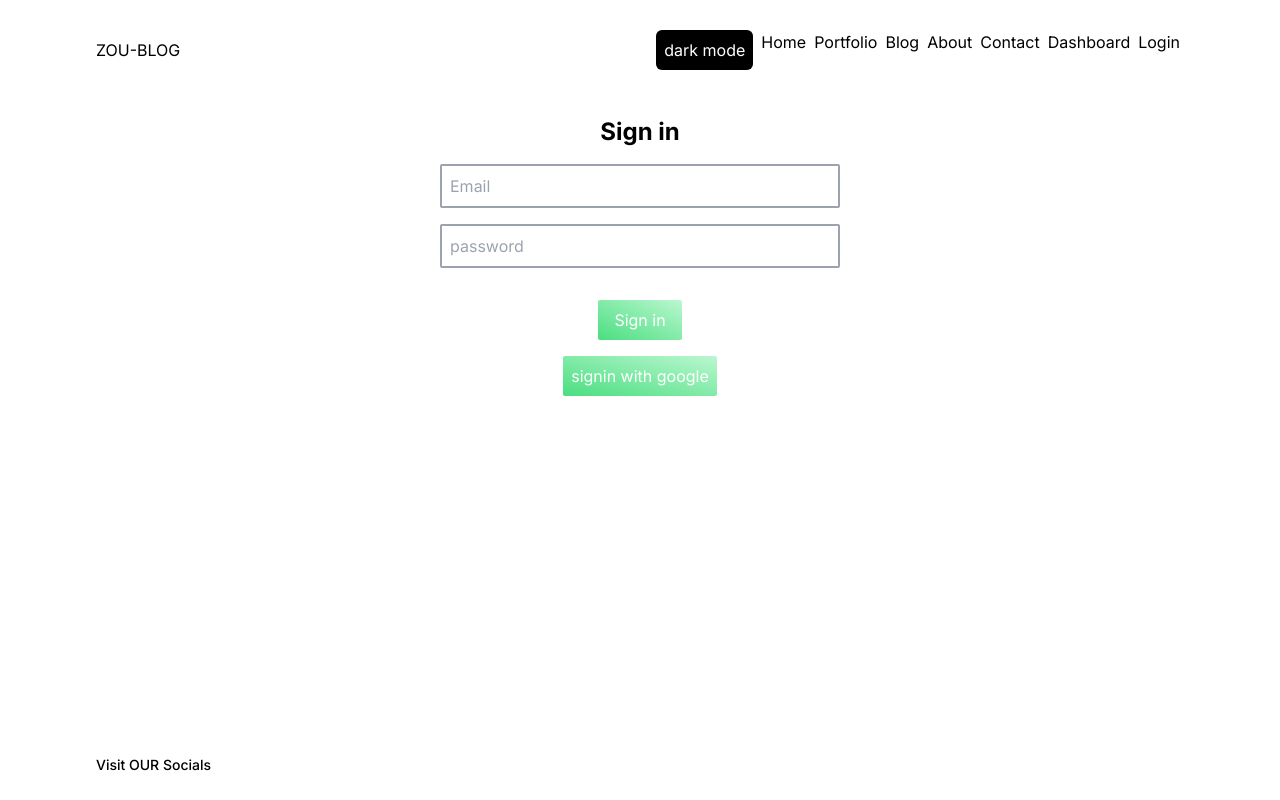
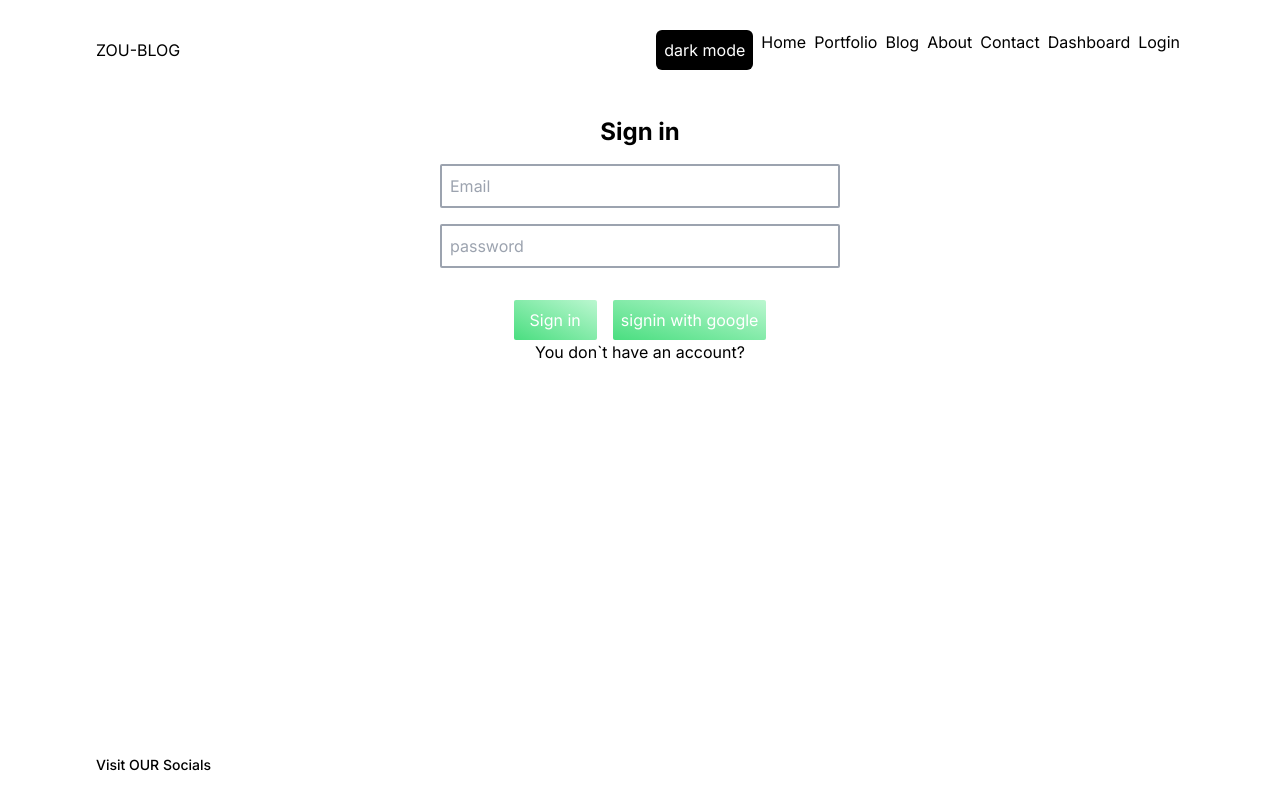
Before and after one commit to zoubaierChraiet/Blog-app, a Next.js app: page /dashboard/login in a window 1280 px wide. Built offline with nearby package versions, Linux system fonts and the light colour scheme; no server answers.

Commit message:
fixed build error

```diff
--- a/src/app/api/auth/[...nextauth]/route.ts
+++ b/src/app/api/auth/[...nextauth]/route.ts
@@ -4,7 +4,7 @@ import NextAuth from "next-auth";
 import GoogleProvider from "next-auth/providers/google";
 import CredentialProvider from "next-auth/providers/credentials";
 
-export const authOptions = {
+const handler = NextAuth({
   providers: [
     GoogleProvider({
       clientId: process.env.GOOGLE_CLIENT_ID as string,
@@ -32,8 +32,6 @@ export const authOptions = {
     }),
   ],
   pages: { error: "/dashboard", signIn: "/dashboard" },
-};
-
-const handler = NextAuth(authOptions);
+});
 
 export { handler as GET, handler as POST };
--- a/src/app/api/auth/register/route.ts
+++ b/src/app/api/auth/register/route.ts
@@ -4,10 +4,12 @@ import { NextRequest, NextResponse } from "next/server";
 
 export const POST = async (request: NextRequest) => {
   const { email, name, password } = await request.json();
+
   try {
     await connect();
 
     const newUser = new User({ email, name, password });
+
     await newUser.save();
 
     return new NextResponse("user has been added", { status: 201 });
--- a/src/app/dashboard/login/page.tsx
+++ b/src/app/dashboard/login/page.tsx
@@ -3,6 +3,7 @@
 import { useState } from "react";
 import { signIn, useSession } from "next-auth/react";
 import { useRouter } from "next/navigation";
+import Link from "next/link";
 
 interface IFormState {
   email: string;
@@ -61,6 +62,7 @@ const Login = () => {
             onChange={handleChange}
             name="password"
           />
+          <div className="flex gap-4">
             <button
               type="submit"
               onClick={handleSubmit}
@@ -68,7 +70,6 @@ const Login = () => {
             >
               Sign in
             </button>
-        </form>
             <button
               className="bg-gradient-to-tr from-green-400  to-green-200 text-white mt-4 p-2 rounded-sm"
               onClick={() => signIn("google")}
@@ -76,6 +77,9 @@ const Login = () => {
               signin with google
             </button>
           </div>
+        </form>
+        <Link href="/dashboard/register">You don`t have an account?</Link>
+      </div>
     </div>
   );
 };
--- a/src/app/dashboard/register/page.tsx
+++ b/src/app/dashboard/register/page.tsx
@@ -2,6 +2,7 @@
 
 import React, { useState } from "react";
 import { useRouter } from "next/navigation";
+import Link from "next/link";
 
 interface IFormState {
   name: string;
@@ -28,7 +29,6 @@ const Register = () => {
   const handleSubmit = async (e: React.SyntheticEvent) => {
     e.preventDefault();
     try {
-      console.log(formState);
       const res = await fetch("http://localhost:3000/api/auth/register", {
         method: "POST",
         headers: {
@@ -80,6 +80,7 @@ const Register = () => {
           Register
         </button>
       </form>
+      <Link href="/dashboard/login">Already have an account?</Link>
     </div>
   );
 };
```
Also changed, not shown: 1 other file (tests, documents, lock files or other folders). Lines whose indentation alone changed are shown as unchanged.
